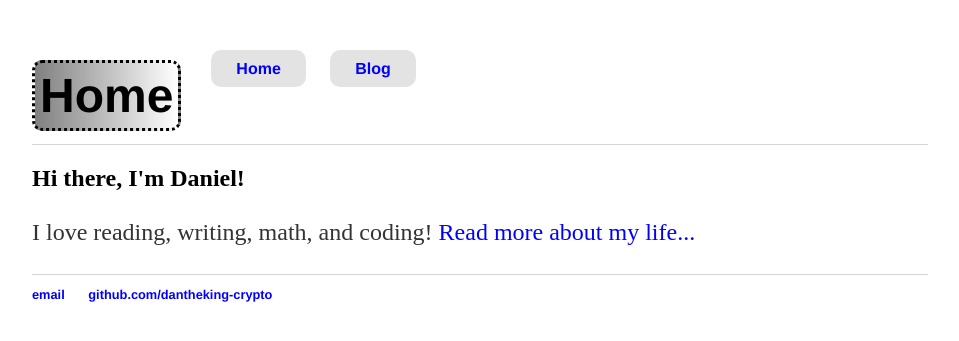
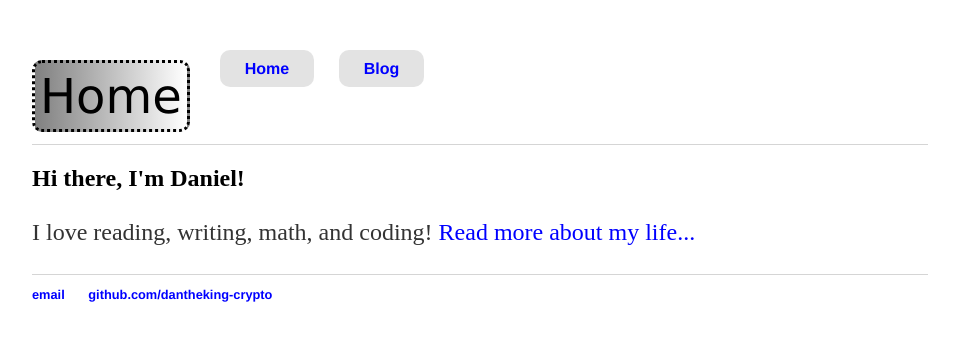
Before and after one commit to danielzsh/devo1ution.github.io, a Jekyll site: the page built from index.html, in a window 1280 px wide. Shown: the top 341 px of the page, without its empty margins (160-1119 px from the left). Built offline with Jekyll 4.4.1, drawn with Linux system fonts in a browser that asks for light colours.

Commit message:
Update main.css

```diff
--- a/css/main.css
+++ b/css/main.css
@@ -58,9 +58,11 @@
     margin-block-end: 0em;
     border-style: dotted;
     margin-right: 30px;
-    background: linear-gradient(to right, grey, transparent);
+    background: linear-gradient(to right, grey, white);
     border-radius: 10px;
     padding: 5px;
+    font-family: verdana;
+    font-weight: 100;
 }
 p {
     font-size: 1.5em;
```
